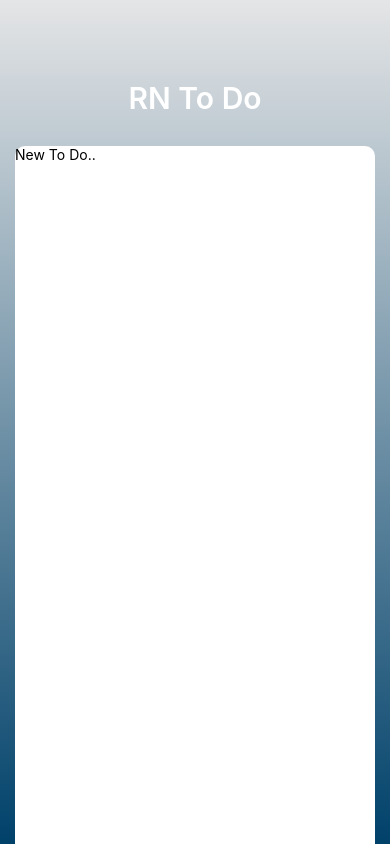
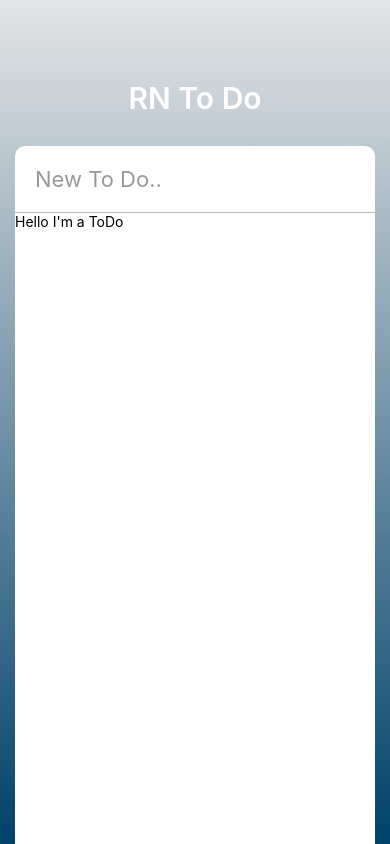
Before and after one commit to riosee2415/todoList-RN, a React Native app: screen / in a window 390 px wide. Built offline with nearby package versions, Linux system fonts and the light colour scheme.

Commit message:
UI -2 ToDo

```diff
--- a/App.js
+++ b/App.js
@@ -6,22 +6,48 @@ import {
   StatusBar,
   TextInput,
   Dimensions,
-  Platform
+  Platform,
+  ScrollView
 } from "react-native";
 import { LinearGradient } from "expo-linear-gradient";
+import ToDo from "./ToDo";
 
 const { height, width } = Dimensions.get("window");
 
-export default function App() {
+export default class App extends React.Component {
+  state = {
+    newToDo: ""
+  };
+
+  render() {
+    const { newToDo } = this.state;
     return (
       <LinearGradient colors={["#E4E5E6", "#00416A"]} style={styles.container}>
         <StatusBar barStyle="dark-content" />
         <Text style={styles.title}>RN To Do</Text>
         <View style={styles.card}>
-        <TextInput style={styles.input} placeholder={"New To Do.."} />
+          <TextInput
+            style={styles.input}
+            placeholder={"New To Do.."}
+            value={newToDo}
+            onChangeText={this._controllNewToDo}
+            placeholderTextColor={"#999"}
+            returnKeyType={"done"}
+            autoCorrect={false}
+          />
+          <ScrollView>
+            <ToDo />
+          </ScrollView>
         </View>
       </LinearGradient>
     );
+  }
+
+  _controllNewToDo = text => {
+    this.setState({
+      newToDo: text
+    });
+  };
 }
 
 const styles = StyleSheet.create({
@@ -57,5 +83,11 @@ const styles = StyleSheet.create({
         elevation: 3
       }
     })
+  },
+  input: {
+    padding: 20,
+    borderBottomColor: "#bbb",
+    borderBottomWidth: 1,
+    fontSize: 22
   }
 });
--- /dev/null
+++ b/ToDo.js
@@ -0,0 +1,14 @@
+import React, { Component } from "react";
+import { View, Text, TouchableOpacity, StyleSheet } from "react-native";
+
+export default class ToDo extends React.Component {
+  render() {
+    return (
+      <View>
+        <Text>Hello I'm a ToDo</Text>
+      </View>
+    );
+  }
+}
+
+const styles = StyleSheet.create({});
```
Lines whose indentation alone changed are shown as unchanged.
